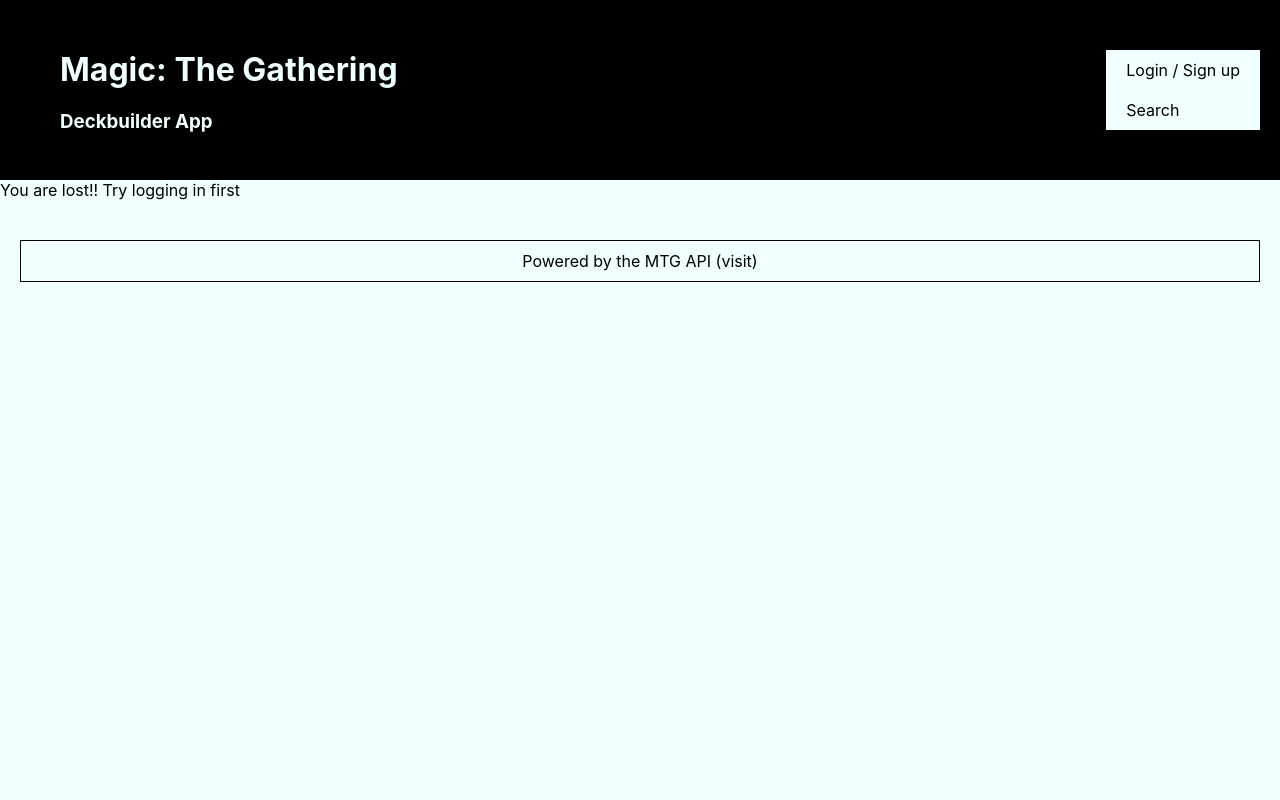
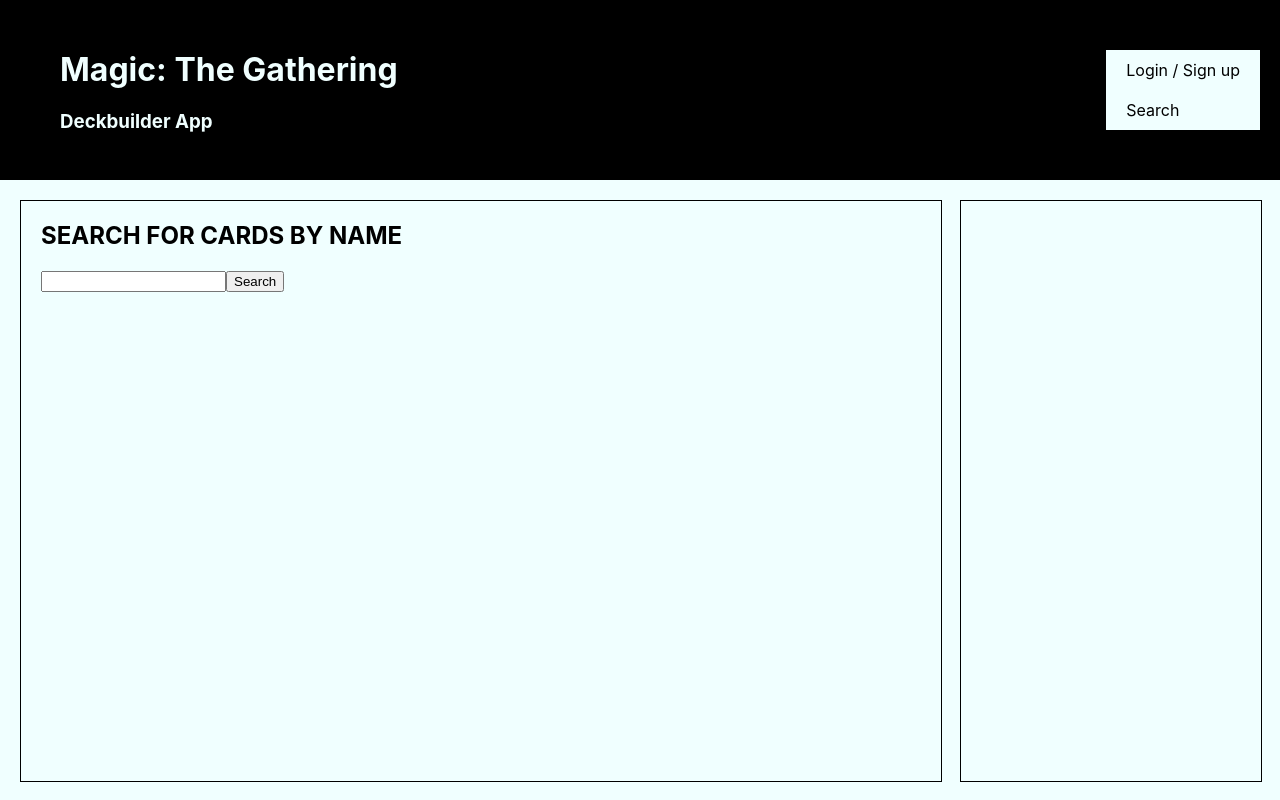
Before and after one commit to nathanlamontsmith12/mtg-deckbuilder-react-app, a React (Create React App) app: page /dashboard in a window 1280 px wide. Built offline with nearby package versions, Linux system fonts and the light colour scheme.

Commit message:
modified version of dashboard layout with search has been achieved

```diff
--- a/src/App.css
+++ b/src/App.css
@@ -2,6 +2,7 @@
 /* ========== Global ========== */
 body {
   background: azure;
+  min-height: 100vh;
 }
 
 p {
@@ -21,11 +22,17 @@
 
 
 
-/* ========== Main Container  ========== */
+/* ========== Main Containers  ========== */
 .mainCon {
+	min-height: calc(100vh - 180px);
+	display: flex;
+	flex-direction: column;
+	justify-content: space-between;
+}
+
+section {
 	margin-left: 60px;
 }
-
 
 
 /* ========== Header  ========== */
@@ -67,6 +74,7 @@
 	display: flex;
 	align-items: center;
 	justify-content: center;
+
 }
 
 
@@ -78,10 +86,6 @@
 	z-index: 1;
 }
 
-.spacerSearch {
-	height: 40vh;
-	width: 90%;
-}
 
 
 
@@ -111,3 +115,34 @@
 .cardViewInner button:last-child {
 	align-self: center;
 }
+
+
+
+/* ========== DASHBOARD  ========== */
+
+#dashboard {
+	display: flex;
+	justify-content: stretch;
+	height: 100%;
+}
+
+.cardDash {
+	border: 1px black solid;
+	height: calc(100vh - 220px);
+	width: 300px;
+	left: calc(100% - 320px);
+	margin: 20px 0px -20px 0px;
+	position: fixed;
+
+}
+
+.searchDash {
+	border: 1px black solid;
+	margin: 20px 20px -20px -40px;
+	width: calc(100% - 300px);
+	min-height: calc(100vh - 220px);
+}
+
+.searchDash > * {
+	margin-left: 20px;
+}
--- a/src/App.js
+++ b/src/App.js
@@ -1,6 +1,6 @@
 import React, { Component } from 'react';
 import './App.css';
-import { Route, Switch } from "react-router-dom";
+import { Route, Switch, Link } from "react-router-dom";
 
 
 // Components:
@@ -14,7 +14,10 @@
 const My404 = () => {
   return(
 	<div>
-	  You are lost!! Try logging in first
+	  <h1>Not all who wander are lost...</h1>
+	  <h3> But you are. </h3>
+	  <p> If you are trying to access your dashboard and begin making decks, be sure to <strong><Link to="/auth">sign in first</Link></strong> </p>
+	  <div className="spacerSearch"></div>
 	</div>
   )
 }
@@ -62,22 +65,30 @@
 		return (
 			<main>
 				<Header authData={authData} setLogOut={this.setLogOut} />
+				<div className="mainCon">
+					<section>
 						<Switch>
 							<Route
 								exact path="/"
-						render={ (props) => <Search {...props} authData={authData} />}
+								render={ (props) => <Search {...props} authData={authData} viewBtns={true} />}
 							/>
 							<Route
 								exact path="/auth"
 								render={ (props) => <Authorization {...props} authData={authData} setLogIn={this.setLogIn} setLogOut={this.setLogOut} />}
 							/>
-					{ access ? <Route exact path="/dashboard" render={ (props) => <Dashboard {...props} authData={authData} /> } /> : null }
+							<Route
+								exact path="/dashboard"
+								render={ (props) => <Dashboard {...props} authData={authData} /> }
+							/>
 							<Route component = { My404 } />
 						</Switch>
+					</section>
 					<Footer />
+				</div>
 			</main>
 		);
 	}
 }
+							// { access ? <Route exact path="/dashboard" render={ (props) => <Dashboard {...props} authData={authData} /> } /> : null }
 
 export default App;
--- a/src/Authorization/index.js
+++ b/src/Authorization/index.js
@@ -224,6 +224,7 @@
 		return (
 			<div>
 				{ this.props.authData.loggedIn ? loggedIn : notLoggedIn }
+				<div className="spacerAuth"></div>
 			</div>
 		)
 	}
--- a/src/CardSheet/index.js
+++ b/src/CardSheet/index.js
@@ -37,8 +37,8 @@
 				<li key={`card-${i}`} id={`${card.id}`} >
 					<strong>{card.name}</strong>
 					<br />
-					<button onClick={props.viewCard.bind(null, card.id)}>View</button>
-					<br />
+					{ props.viewBtns ? <button onClick={props.viewCard.bind(null, card.id)}>View</button> : null}
+					{ props.viewBtns ? <br /> : null}
 					{colors}
 					<br />
 					{card.manaCost}
--- a/src/Dashboard/index.js
+++ b/src/Dashboard/index.js
@@ -1,3 +1,5 @@
+// DASHBOARD
+
 import React, { Component } from "react";
 import CardSheet from "../CardSheet";
 import Search from "../Search";
@@ -18,10 +20,28 @@
 			view: null
 		}
 	}
+	componentDidMount () {
+		document.querySelector("footer").style.display = "none";
+		// generate user stats and display them on userDash
+		// find info about the user based on user ID -- get cardpool, favecards, etc.
+	}
 	render(){
 
+		const authData = {
+			loggedIn: this.state.loggedIn,
+			loggedInAs: this.state.loggedInAs,
+			userId: this.state.userId,
+		}
+
 		return (
-			<div>Hey yo this is the dashboard</div>
+			<div id="dashboard">
+				<div className="searchDash">
+					<Search authData={authData} viewBtns={true} />
+				</div>
+				<div className="cardDash">
+					{ this.state.cardpool ? <CardSheet viewBtns={false} searched={true} cards={this.state.cardpool} viewCard={null} /> : null }
+				</div>
+			</div>
 		)
 	}
 }
--- a/src/Search/index.js
+++ b/src/Search/index.js
@@ -6,6 +6,7 @@
 	constructor(props){
 		super();
 		this.state = {
+			viewBtns: props.viewBtns,
 			loggedIn: props.authData.loggedIn,
 			loggedInAs: props.authData.loggedInAs,
 			results: null,
@@ -156,7 +157,7 @@
 			<div>
 				{ this.state.view ? <CardView defaultView={this.defaultView} view={this.state.view} /> : null }
 				{ this.state.searching ? searching : searchBar}
-				{ this.state.results ? <CardSheet cards={this.state.results} searched={this.state.searched} viewCard={this.viewCard} /> : <div className="spacerSearch"></div> }
+				{ this.state.results ? <CardSheet viewBtns={this.state.viewBtns} cards={this.state.results} searched={this.state.searched} viewCard={this.viewCard} /> : null }
 			</div>
 		)
 	}
```
Lines whose indentation alone changed are shown as unchanged.
